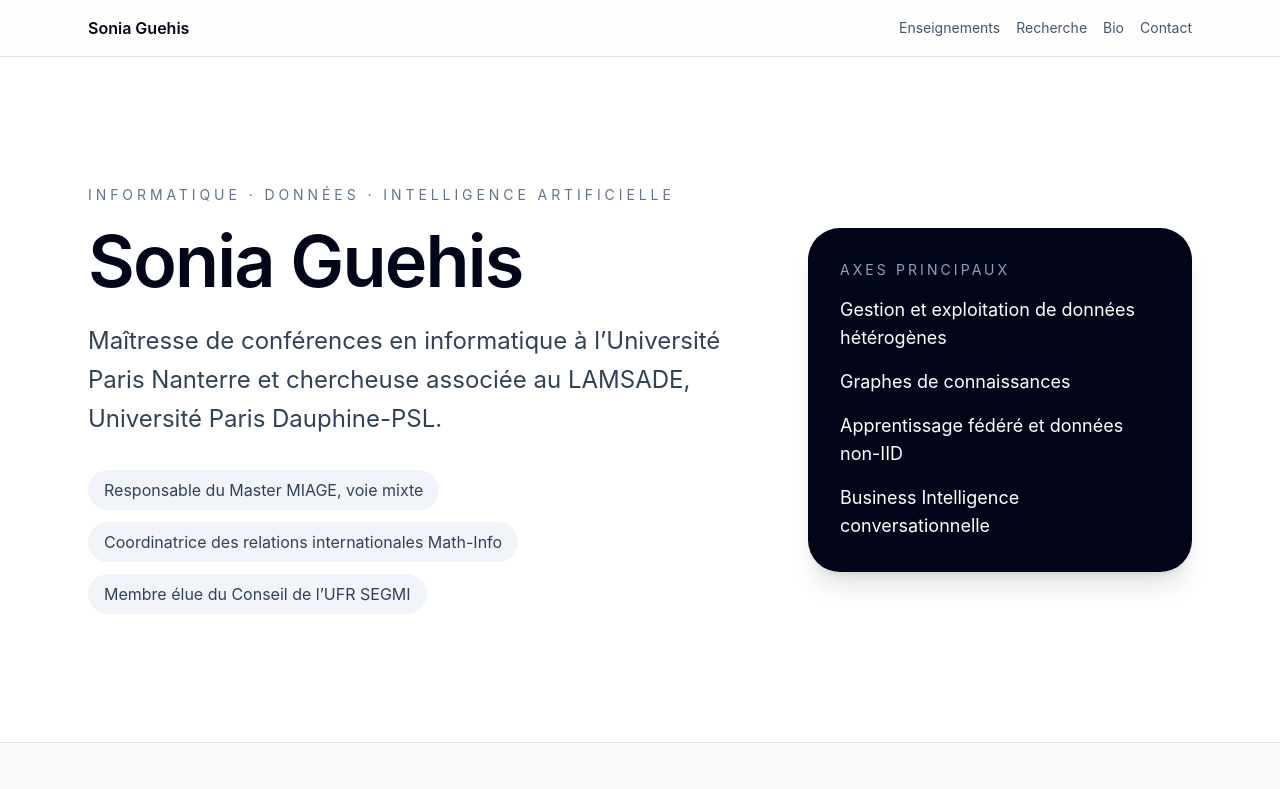
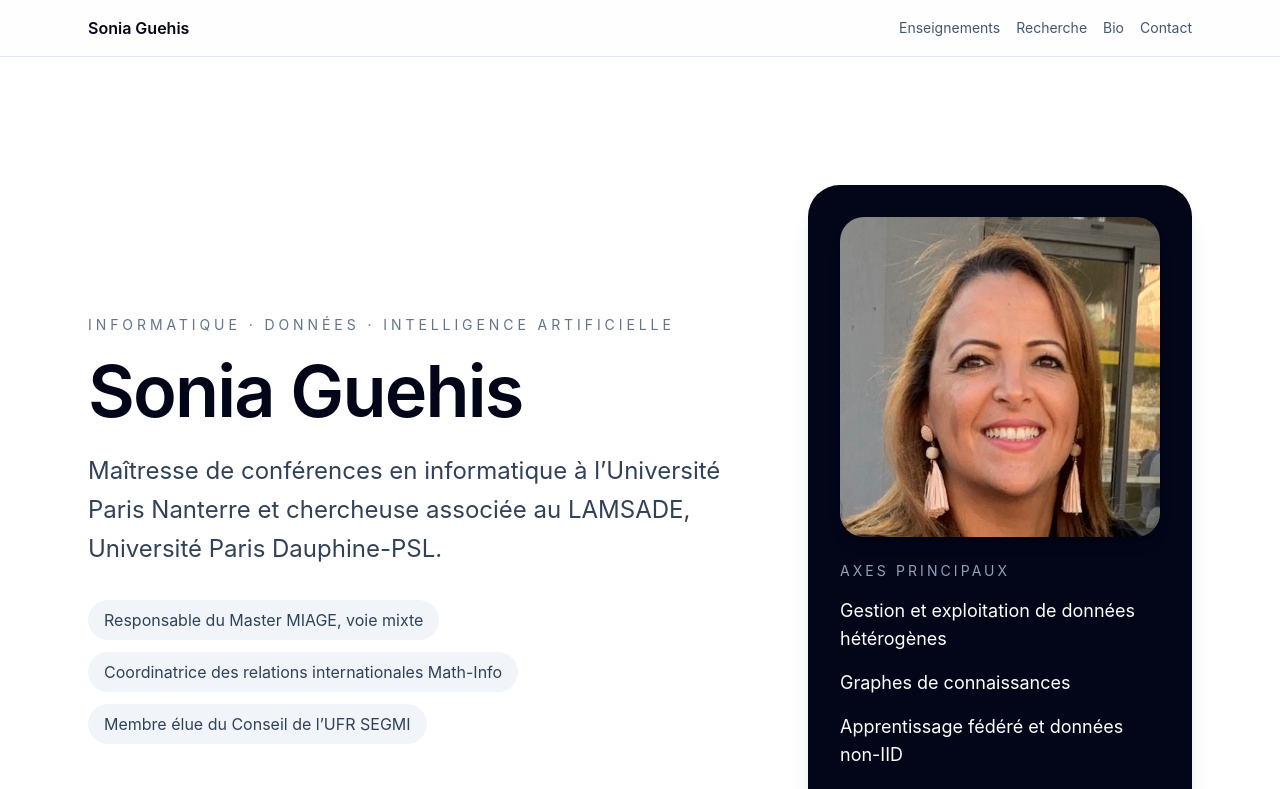
Before and after one commit to SoniaSaadaoui/sonia-guehis-page, a React (Vite) app: page / in a window 1280 px wide. Shown: the top 789 px of the page. Built offline with nearby package versions, Linux system fonts and the light colour scheme.

Commit message:
Add academic photo

```diff
--- a/src/App.jsx
+++ b/src/App.jsx
@@ -173,6 +173,11 @@ export default function PersonalAcademicPage() {
             </div>
           </div>
           <div className="rounded-[2rem] bg-slate-950 text-white p-8 shadow-xl">
+            <img
+              src="/sonia-guehis.jpg"
+              alt="Sonia Guehis"
+              className="aspect-square object-cover rounded-[1.5rem] mb-6 shadow-lg"
+            />
             <p className="text-sm uppercase tracking-[0.22em] text-slate-400 mb-4">Axes principaux</p>
             <ul className="space-y-4 text-lg">
               <li>Gestion et exploitation de données hétérogènes</li>
```
Also changed, not shown: public/Sonia-guehis.jpg (added).
